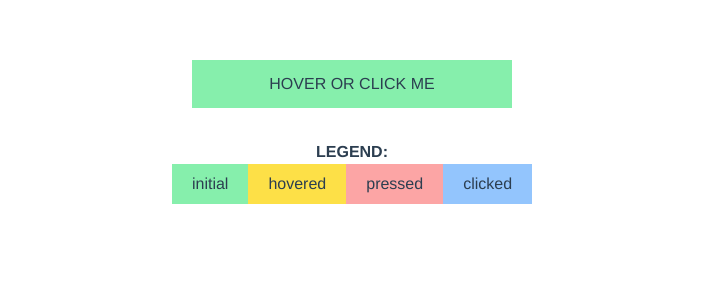
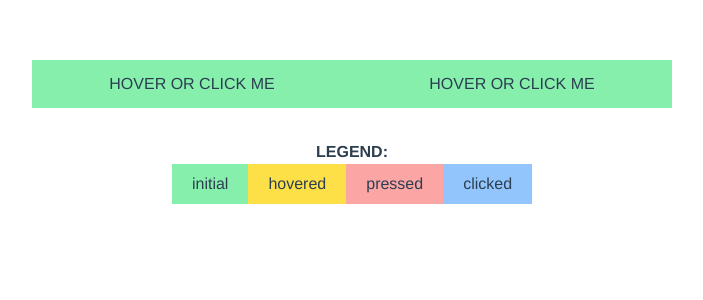
Before and after one commit to idmytro/hover-demo, a Vue app: page / in a window 1280 px wide. Shown: the top 300 px of the page, without its empty margins (288-991 px from the left). Built offline with nearby package versions, Linux system fonts and the light colour scheme.

Commit message:
2nd button

```diff
--- a/src/App.vue
+++ b/src/App.vue
@@ -2,12 +2,23 @@
   <div id="app">
     <button
       class="h-3rem w-20rem transition-colors"
-      :class="status.cls"
-      @mouseover="hover"
-      @mousedown="press"
-      @click="click"
-      @mouseleave="leave"
-    >{{ status.label }}</button>
+      :class="status1.cls"
+      @mouseover="hover1"
+      @mousedown="press1"
+      @click="click1"
+      @mouseleave="leave1"
+    >{{ status1.label }}</button>
+
+    <button
+      class="h-3rem w-20rem transition-colors"
+      :class="[
+        statuses.initial.cls,
+        status2.clicked ? statuses.clicked.cls : '',
+        'hover:bg-yellow-300',
+        'active:bg-red-300',
+      ]"
+      @click="click2"
+    >{{ status2.label }}</button>
     <section class="mt-2rem">
       <h1 class="font-bold">LEGEND:</h1>
       <ul>
@@ -25,7 +36,7 @@ const statuses = {
   initial: { cls: 'bg-green-300', label: 'HOVER OR CLICK ME' },
   hovered: { cls: 'bg-yellow-300', label: 'HOVERED' },
   pressed: { cls: 'bg-red-300', label: 'PRESSED' },
-  clicked: { cls: 'bg-blue-300', label: 'CLICKED' },
+  clicked: { cls: 'bg-blue-300', label: 'CLICKED', clicked: true },
 };
 
 export default {
@@ -33,21 +44,26 @@ export default {
   data () {
     return {
       statuses,
-      status: { ...statuses.initial },
+      status1: { ...statuses.initial },
+      status2: { ...statuses.initial },
     };
   },
   methods: {
-    press () {
-      this.status = { ...statuses.pressed };
+    press1 () {
+      this.status1 = { ...statuses.pressed };
     },
-    click () {
-      this.status = { ...statuses.clicked };
+    click1 () {
+      this.status1 = { ...statuses.clicked };
     },
-    hover () {
-      this.status = { ...statuses.hovered };
+    hover1 () {
+      this.status1 = { ...statuses.hovered };
     },
-    leave () {
-      this.status = { ...statuses.initial };
+    leave1 () {
+      this.status1 = { ...statuses.initial };
+    },
+
+    click2 () {
+      this.status2 = { ...statuses.clicked };
     },
   },
 };
```
